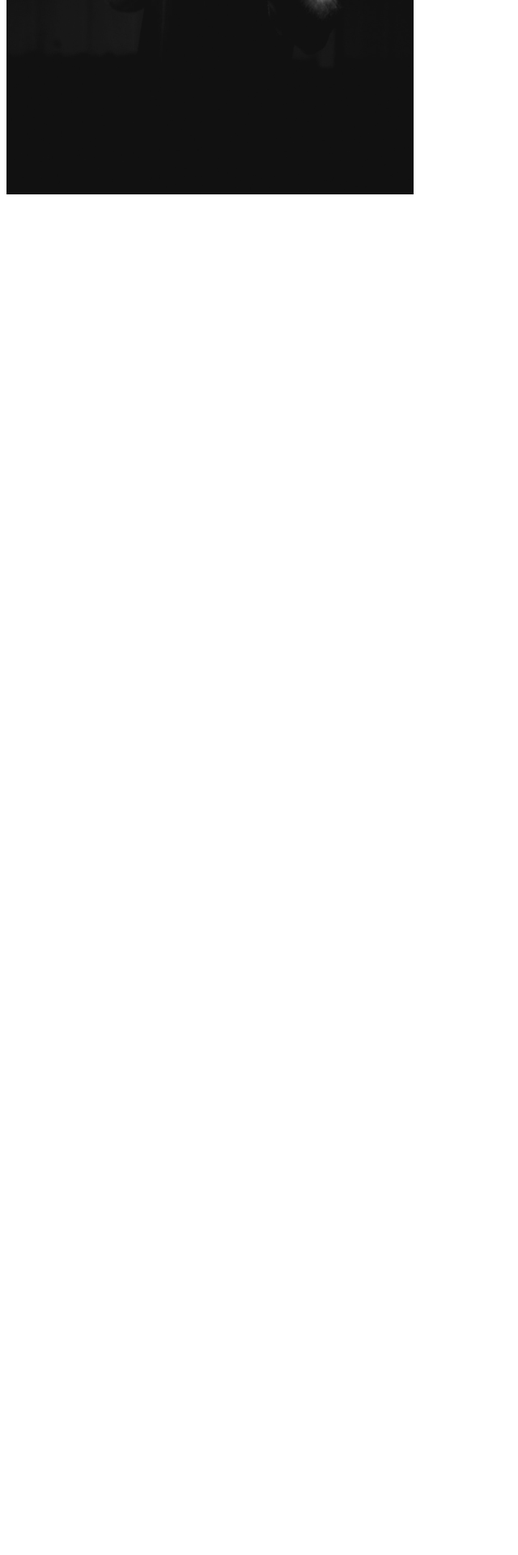
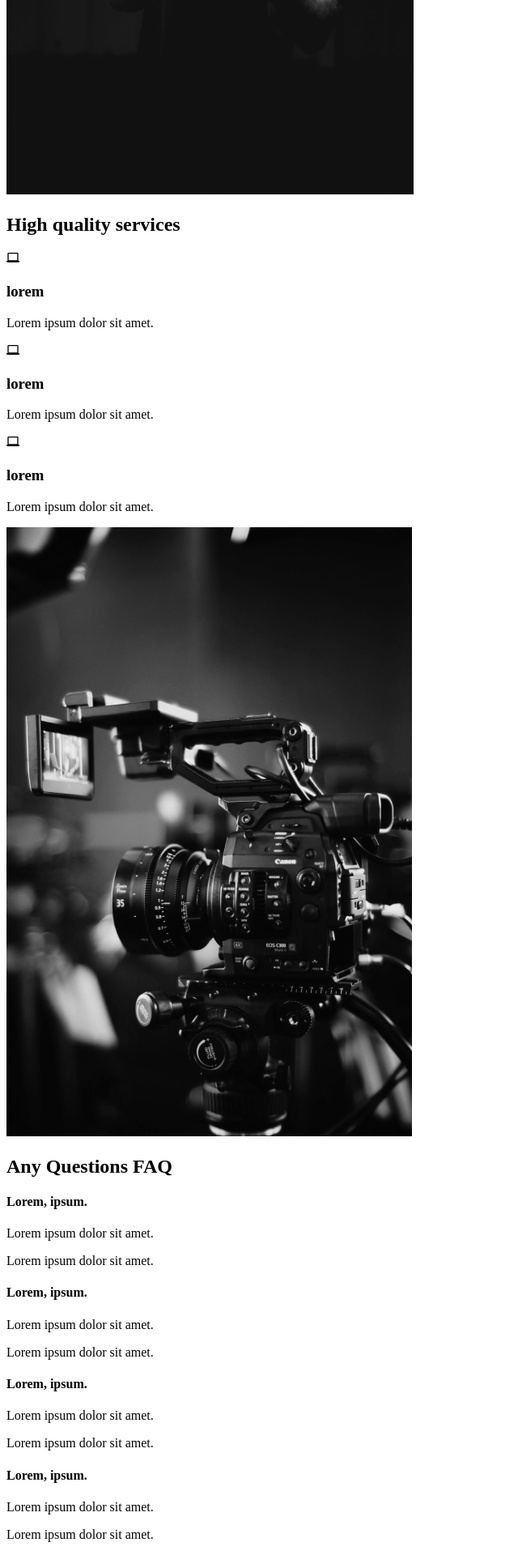
Before and after one commit to Ravyar19/Personal-portfolio, a React (Create React App) app: page / in a window 1280 px wide. Shown: the part 730-2650 px from the top of the page at 81% size, without its empty margins (0-640 px from the left). Before the commit the page ends 982 px from the top, so only its background shows below. Built offline with nearby package versions, Linux system fonts and the light colour scheme.

Commit message:
Add components

```diff
--- a/package.json
+++ b/package.json
@@ -9,6 +9,7 @@
     "framer-motion": "^4.1.17",
     "react": "^17.0.2",
     "react-dom": "^17.0.2",
+    "react-icons": "^4.2.0",
     "react-intersection-observer": "^8.32.0",
     "react-router-dom": "^5.2.0",
     "react-scripts": "4.0.3",
--- a/src/components/AboutSection.js
+++ b/src/components/AboutSection.js
@@ -1,5 +1,6 @@
 import React from "react"
 import home1 from "../img/home1.png"
+import styled from "styled-components"
 
 const AboutSection = () => {
   return (
@@ -31,4 +32,6 @@ const AboutSection = () => {
   )
 }
 
+//styled components
+
 export default AboutSection
--- /dev/null
+++ b/src/components/FaqSection.js
@@ -0,0 +1,41 @@
+import React from "react"
+
+const FaqSection = () => {
+  return (
+    <div className="faq">
+      <h2>
+        Any Questions <span>FAQ</span>
+      </h2>
+      <div className="question">
+        <h4>Lorem, ipsum.</h4>
+        <div className="answer">
+          <p>Lorem ipsum dolor sit amet.</p>
+          <p>Lorem ipsum dolor sit amet.</p>
+        </div>
+      </div>
+      <div className="question">
+        <h4>Lorem, ipsum.</h4>
+        <div className="answer">
+          <p>Lorem ipsum dolor sit amet.</p>
+          <p>Lorem ipsum dolor sit amet.</p>
+        </div>
+      </div>
+      <div className="question">
+        <h4>Lorem, ipsum.</h4>
+        <div className="answer">
+          <p>Lorem ipsum dolor sit amet.</p>
+          <p>Lorem ipsum dolor sit amet.</p>
+        </div>
+      </div>
+      <div className="question">
+        <h4>Lorem, ipsum.</h4>
+        <div className="answer">
+          <p>Lorem ipsum dolor sit amet.</p>
+          <p>Lorem ipsum dolor sit amet.</p>
+        </div>
+      </div>
+    </div>
+  )
+}
+
+export default FaqSection
--- /dev/null
+++ b/src/components/MyServices.js
@@ -0,0 +1,46 @@
+import React from "react"
+import { GrPersonalComputer } from "react-icons/gr"
+import home2 from "../img/home2.PNG"
+const MyServices = () => {
+  return (
+    <div className="services">
+      <div className="description">
+        <h2>
+          High <span>quality</span> services
+        </h2>
+        <div className="cards">
+          <div className="card">
+            <div className="icon">
+              <GrPersonalComputer />
+              <h3>lorem</h3>
+            </div>
+            <p>Lorem ipsum dolor sit amet.</p>
+          </div>
+        </div>
+        <div className="cards">
+          <div className="card">
+            <div className="icon">
+              <GrPersonalComputer />
+              <h3>lorem</h3>
+            </div>
+            <p>Lorem ipsum dolor sit amet.</p>
+          </div>
+        </div>
+        <div className="cards">
+          <div className="card">
+            <div className="icon">
+              <GrPersonalComputer />
+              <h3>lorem</h3>
+            </div>
+            <p>Lorem ipsum dolor sit amet.</p>
+          </div>
+        </div>
+      </div>
+      <div className="image">
+        <img src={home2} alt="" />
+      </div>
+    </div>
+  )
+}
+
+export default MyServices
--- a/src/pages/AboutUs.js
+++ b/src/pages/AboutUs.js
@@ -1,8 +1,16 @@
 import React from "react"
 import AboutSection from "../components/AboutSection"
+import FaqSection from "../components/FaqSection"
+import MyServices from "../components/MyServices"
 
 const AboutUs = () => {
-  return <AboutSection />
+  return (
+    <>
+      <AboutSection />
+      <MyServices />
+      <FaqSection />
+    </>
+  )
 }
 
 export default AboutUs
```
Also changed, not shown: src/img/home2.PNG (added), 1 other file (tests, documents, lock files or other folders).
